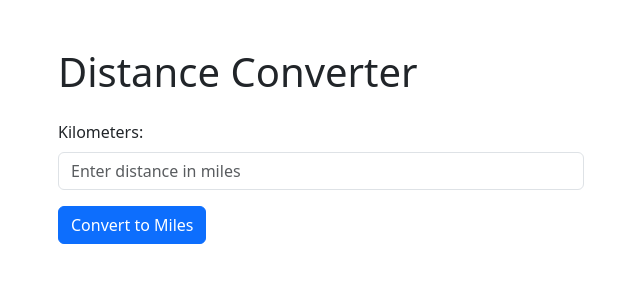
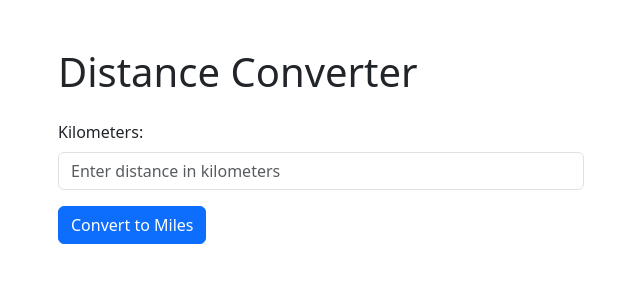
Before and after one commit to jmdavis815-web/Distance-Converter, a plain HTML site: page index.html in a window 1280 px wide. Shown: the full height of the page, 24-664 px from the left. Drawn offline with nearby package versions, Linux system fonts and the light colour scheme.

Commit message:
fixed typo

```diff
--- a/app.js
+++ b/app.js
@@ -6,7 +6,7 @@ function convertKilometersToMiles() {
 if (isNaN(kilometersInput) || kilometersInput === '') {
     result.style.color = "red";
     result.innerHTML = `<h5>Please enter a valid number for kilometers.</h5>`;
-    }else {
+    } else {
     result.innerHTML = `<h5>${kilometersInput} kilometers is equal to ${miles.toFixed(2)} miles.</h5>`;
     }
 }
--- a/index.html
+++ b/index.html
@@ -18,7 +18,7 @@
                 <form id="distanceForm">
             <div class="mb-3">
                 <label for="kilometersInput" class="form-label">Kilometers:</label>
-                <input type="number" class="form-control" id="kilometersInput" placeholder="Enter distance in miles" required>
+                <input type="number" class="form-control" id="kilometersInput" placeholder="Enter distance in kilometers" required>
             </div>
                 <button onclick="convertKilometersToMiles()" id="convert" type="button" class="btn btn-primary">Convert to Miles</button>
                 </form>
```
